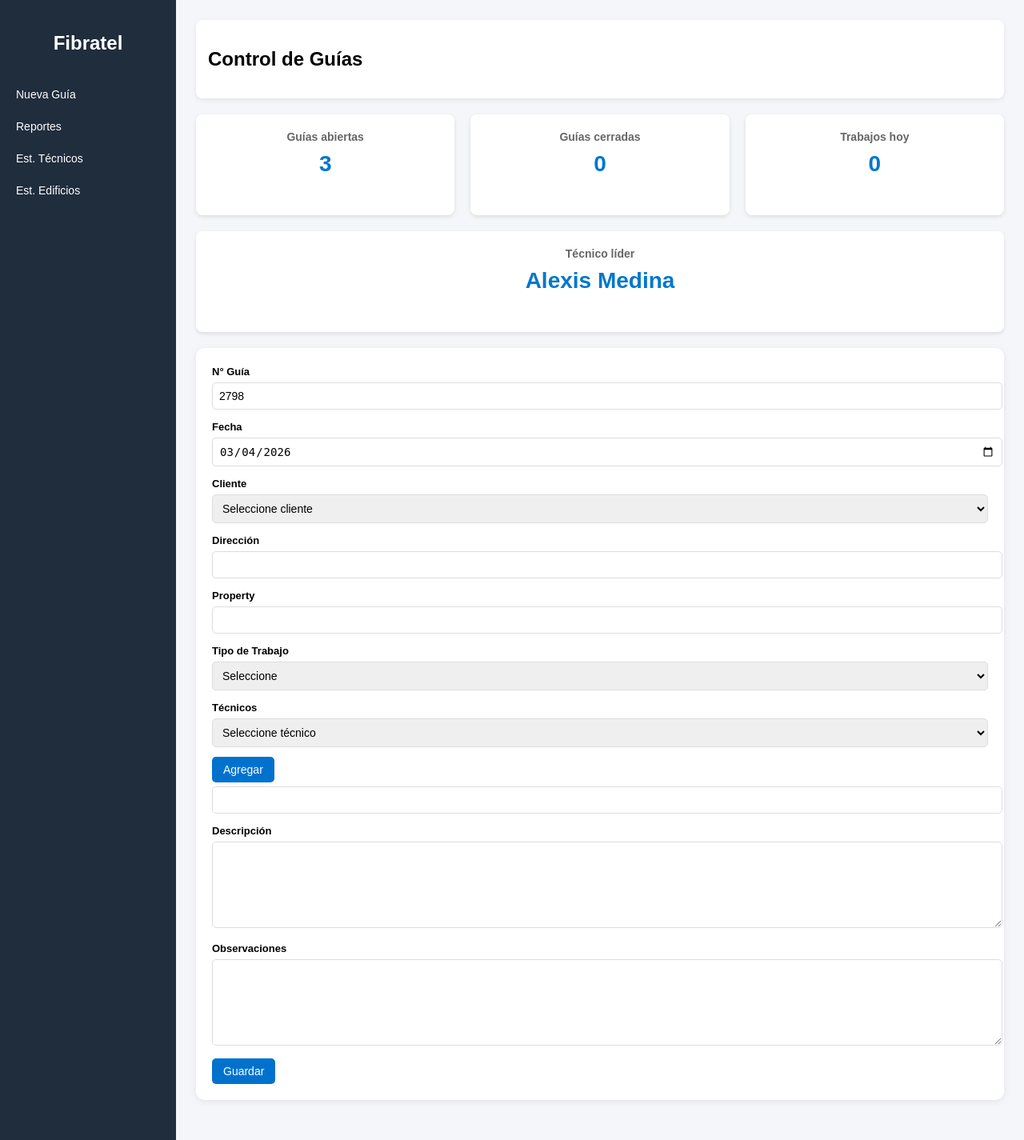
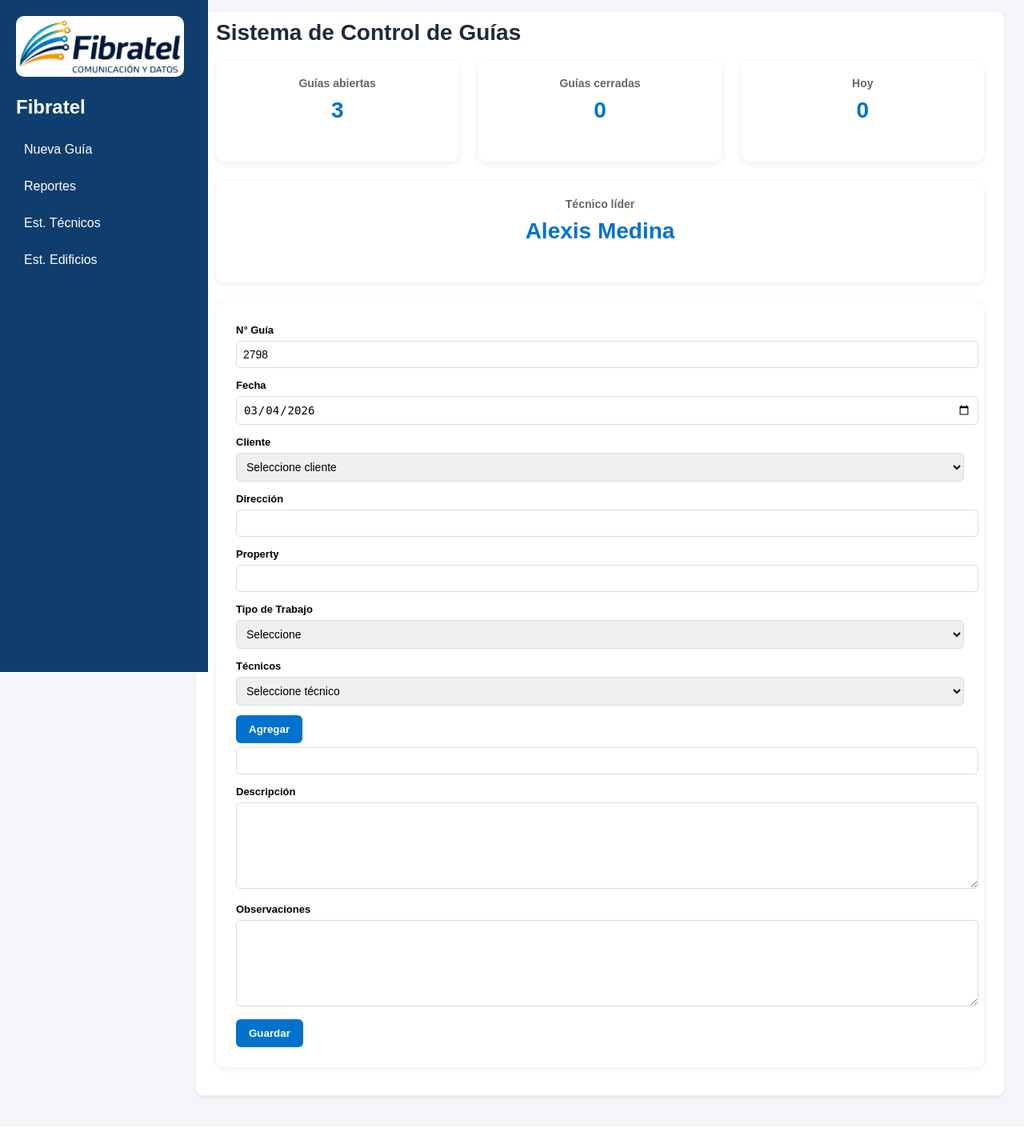
Before and after one commit to SetoCl/sistema-guias-beta, a Flask app: page / in a window 1280 px wide. Shown: the whole page at 80% size. After the commit the page ends 1375 px from the top, so only its background shows below. Run offline with Flask 3, Linux system fonts and the light colour scheme; data comes from the database, SQL or seed files in the repository.

Commit message:
Actualizacion beta con mejoras visuales y reportes

```diff
--- a/static/style.css
+++ b/static/style.css
@@ -13,52 +13,79 @@
 /* SIDEBAR */
 
 .sidebar{
+position:fixed;
+top:0;
+left:0;
 width:220px;
-    background:#1f2d3d;
+height:100vh;
+background:#0f3d6e;
 color:white;
-    min-height:100vh;
-    padding-top:20px;
+padding:20px;
+overflow-y:auto;
 }
 
-.sidebar h2{
-    text-align:center;
+.logo-box{
+text-align:left;
+margin-bottom:10px;
+}
+
+.logo-box img{
+width:210px;
+border-radius:10px;
+}
+
+.empresa{
+text-align:left;
+font-size:20px;
 margin-bottom:30px;
+font-weight:600;
 }
 
 .sidebar a{
 display:block;
+padding:10px;
+margin-bottom:8px;
+text-decoration:none;
 color:white;
-    text-decoration:none;
-    padding:12px 20px;
-    font-size:14px;
+border-radius:6px;
+font-weight:500;
+transition:0.2s;
 }
 
 .sidebar a:hover{
-    background:#32465a;
+background:#0072CE;
+padding-left:15px;
 }
 
 /* CONTENIDO */
 
 .main{
-    flex:1;
-    padding:25px;
+margin-left:220px;
+padding:15px 25px 25px 25px;
 }
 
 /* HEADER */
 
 .header{
 background:white;
-    padding:15px;
-    margin-bottom:20px;
+padding:10px 25px;
+margin-bottom:15px;
 border-radius:8px;
 box-shadow:0 2px 6px rgba(0,0,0,0.08);
+}
+
+.titulo-sistema{
+margin-top:0;
+font-size:28px;
+font-weight:700;
+color:#1e2a38;
 }
 
 /* DASHBOARD */
 
 .dashboard{
 display:flex;
-    gap:20px;
+gap:25px;
 flex-wrap:wrap;
 margin-bottom:25px;
 }
@@ -75,21 +102,22 @@
 
 .card h3{
 margin:0;
-    color:#777;
 font-size:14px;
+color:#666;
 }
 
 .card p{
-    font-size:32px;
+font-size:28px;
+font-weight:700;
+margin-top:10px;
 color:#0072CE;
-    margin-top:10px;
 }
 
 /* FORMULARIOS */
 
 .form-box{
 background:white;
-    padding:20px;
+padding:25px;
 border-radius:10px;
 box-shadow:0 2px 8px rgba(0,0,0,0.08);
 margin-bottom:25px;
@@ -120,14 +148,14 @@
 background:#0072CE;
 color:white;
 border:none;
-    padding:8px 14px;
-    border-radius:5px;
+padding:10px 16px;
+border-radius:6px;
 cursor:pointer;
-    font-size:14px;
+font-weight:600;
 }
 
 button:hover{
-    background:#005aa3;
+background:#005fa3;
 }
 
 /* TABLAS */
@@ -148,16 +176,8 @@
 background:#f1f3f6;
 }
 
-/* GRAFICOS */
+/* ESTADOS */
 
-.chart-box{
-    background:white;
-    padding:30px;
-    border-radius:10px;
-    box-shadow:0 2px 8px rgba(0,0,0,0.08);
-    width:70%;
-    margin:auto;
-}
 .estado{
 padding:4px 10px;
 border-radius:6px;
@@ -174,30 +194,13 @@
 background:#dc3545;
 }
 
-.dashboard{
-display:flex;
-gap:20px;
-margin-bottom:20px;
+/* GRAFICOS */
+
+.chart-box{
+background:white;
+padding:30px;
+border-radius:10px;
+box-shadow:0 2px 8px rgba(0,0,0,0.08);
+width:70%;
+margin:auto;
 }
-
-.card{
-flex:1;
-background:white;
-padding:20px;
-border-radius:8px;
-box-shadow:0 2px 5px rgba(0,0,0,0.1);
-text-align:center;
-}
-
-.card h3{
-margin:0;
-font-size:14px;
-color:#666;
-}
-
-.card p{
-font-size:28px;
-font-weight:bold;
-margin-top:10px;
-color:#0077cc;
-}
--- a/templates/index.html
+++ b/templates/index.html
@@ -17,6 +17,10 @@
 
 <div class="sidebar">
 
+<div class="logo-box">
+    <img src="/static/logo.png" alt="Fibratel">
+</div>
+
 <h2>Fibratel</h2>
 
 <a href="/">Nueva Guía</a>
@@ -31,9 +35,10 @@
 <div class="main">
 
 <div class="header">
-<h2>Control de Guías</h2>
-</div>
 
+<h1 class="titulo-sistema">
+Sistema de Control de Guías
+</h1>
 
 <!-- DASHBOARD -->
 
@@ -50,7 +55,7 @@
 </div>
 
 <div class="card">
-<h3>Trabajos hoy</h3>
+<h3>Hoy</h3>
 <p>{{ hoy }}</p>
 </div>
 
```
Also changed, not shown: static/logo.png (added). Lines whose indentation alone changed are shown as unchanged.
